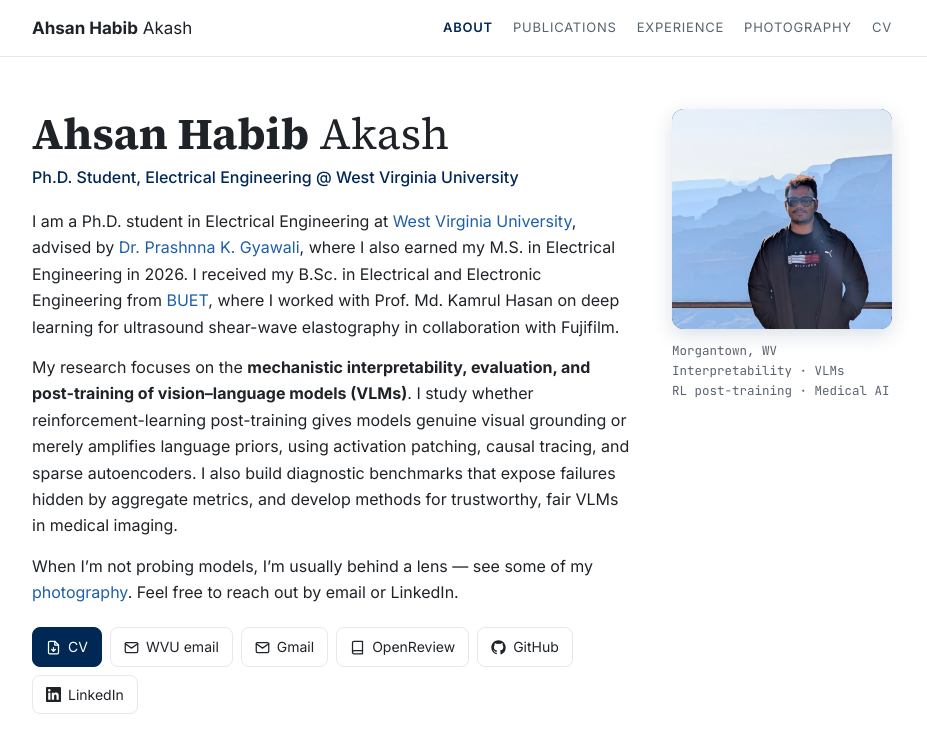
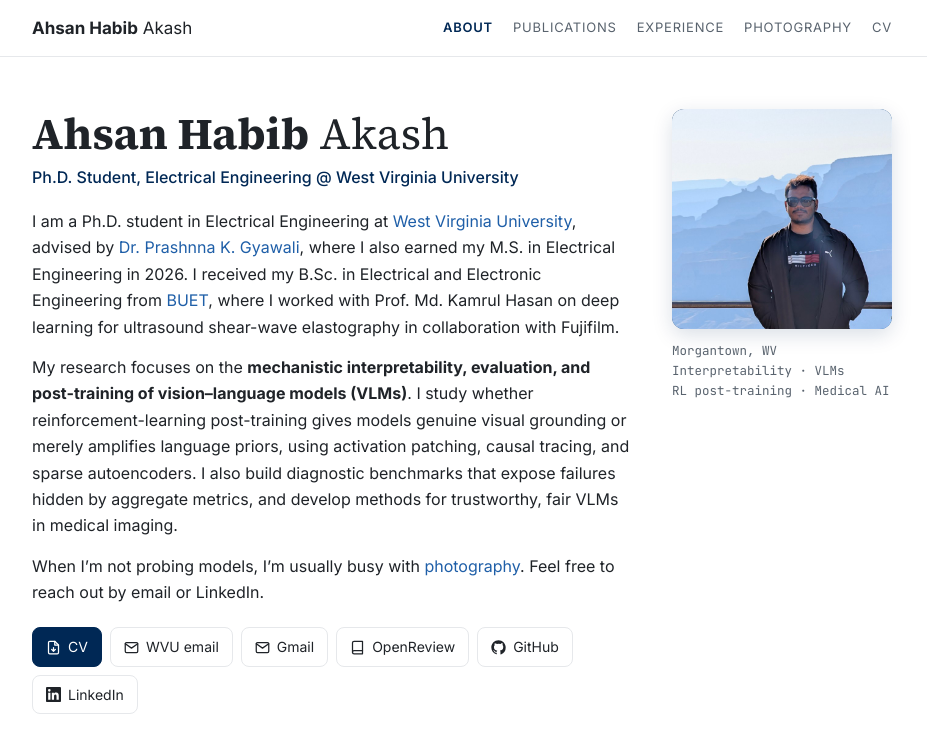
Before and after one commit to akashzhabib/akashzhabib.github.io, a plain HTML site: page index.html in a window 1280 px wide. Shown: the top 735 px of the page, without its empty margins (178-1105 px from the left). Drawn offline with Linux system fonts and the light colour scheme.

Commit message:
Simplify photography line in bio
Co-Authored-By: Claude Opus 5.5 <noreply@anthropic.com>

```diff
--- a/index.html
+++ b/index.html
@@ -38,7 +38,7 @@
       <p class="tagline">Ph.D. Student, Electrical Engineering @ West Virginia University</p>
       <p>I am a Ph.D. student in Electrical Engineering at <a href="https://www.wvu.edu/" target="_blank" rel="noopener">West Virginia University</a>, advised by <a href="https://scholar.google.com/scholar?q=Prashnna+Gyawali" target="_blank" rel="noopener">Dr. Prashnna K. Gyawali</a>, where I also earned my M.S. in Electrical Engineering in 2026. I received my B.Sc. in Electrical and Electronic Engineering from <a href="https://www.buet.ac.bd/" target="_blank" rel="noopener">BUET</a>, where I worked with Prof. Md. Kamrul Hasan on deep learning for ultrasound shear-wave elastography in collaboration with Fujifilm.</p>
       <p>My research focuses on the <strong>mechanistic interpretability, evaluation, and post-training of vision–language models (VLMs)</strong>. I study whether reinforcement-learning post-training gives models genuine visual grounding or merely amplifies language priors, using activation patching, causal tracing, and sparse autoencoders. I also build diagnostic benchmarks that expose failures hidden by aggregate metrics, and develop methods for trustworthy, fair VLMs in medical imaging.</p>
-      <p>When I’m not probing models, I’m usually behind a lens — see some of my <a href="photography.html">photography</a>. Feel free to reach out by email or LinkedIn.</p>
+      <p>When I’m not probing models, I’m usually busy with <a href="photography.html">photography</a>. Feel free to reach out by email or LinkedIn.</p>
 
       <div class="socials">
         <a class="primary" href="Ahsan_Habib_Akash_CV.pdf" target="_blank" rel="noopener">
```
